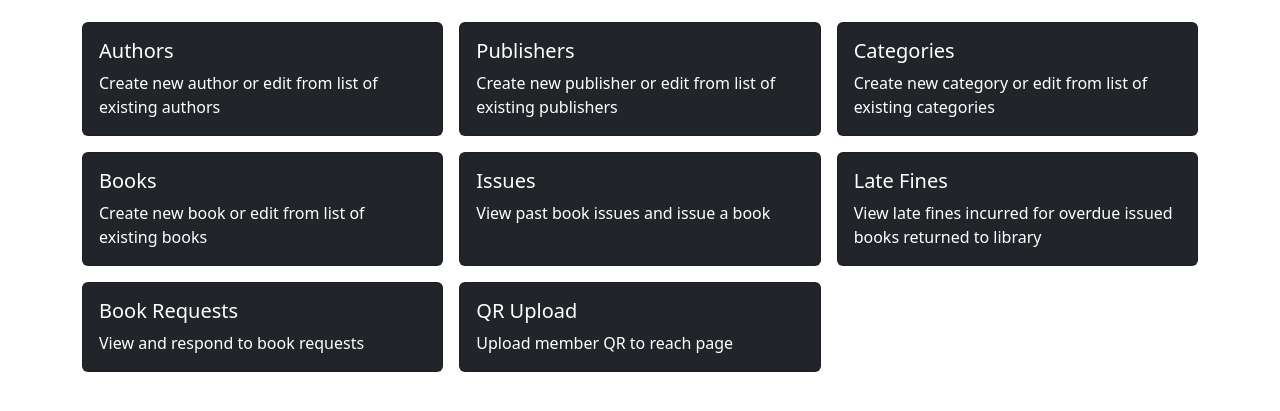
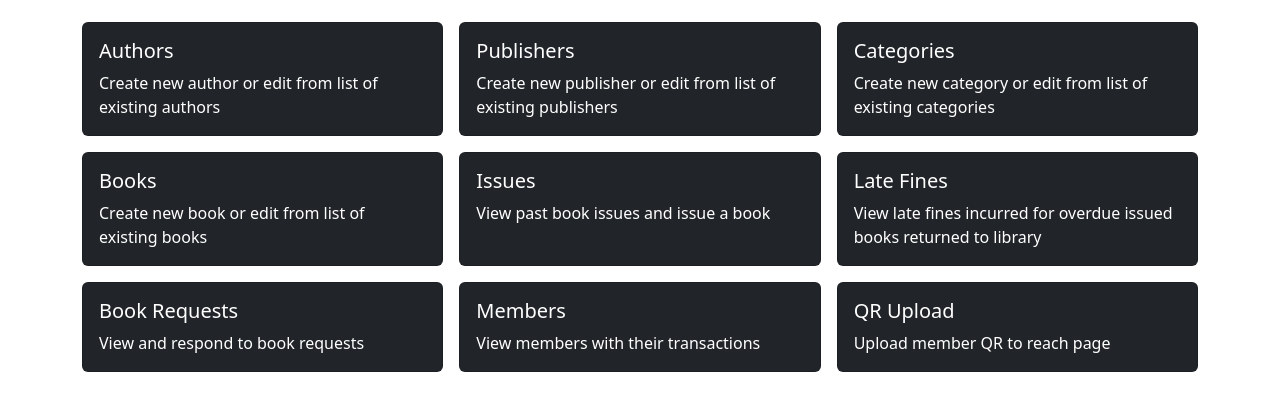
Before and after one commit to padamupreti/grantha-lms, a Django app: template dashboard/templates/dashboard/librarian_home.html in a window 1280 px wide. Shown: the part 276-687 px from the top of the page. Run offline with Django 4.2, Linux system fonts and the light colour scheme; the template is opened without the code that fills it, so the values that code supplies are empty; some libraries are stand-ins or nearby versions.

Commit message:
Minor addition of members card to librarian dashboard

```diff
--- a/dashboard/templates/dashboard/librarian_home.html
+++ b/dashboard/templates/dashboard/librarian_home.html
@@ -143,6 +143,22 @@
         <div class="col">
             <div class="card text-bg-dark h-100">
                 <a
+                    href="{% url 'dashboard:list-members' %}"
+                    class="card-body link-underline link-underline-opacity-0"
+                >
+                    <h5 class="card-title">
+                        <i class="fa fa-users"></i> Members
+                    </h5>
+                    <div class="card-text">
+                        View members with their transactions
+                        <i class="fa fa-arrow-right"></i>
+                    </div>
+                </a>
+            </div>
+        </div>
+        <div class="col">
+            <div class="card text-bg-dark h-100">
+                <a
                     href="{% url 'qrmanager:upload-qr' %}"
                     class="card-body link-underline link-underline-opacity-0"
                 >
```
